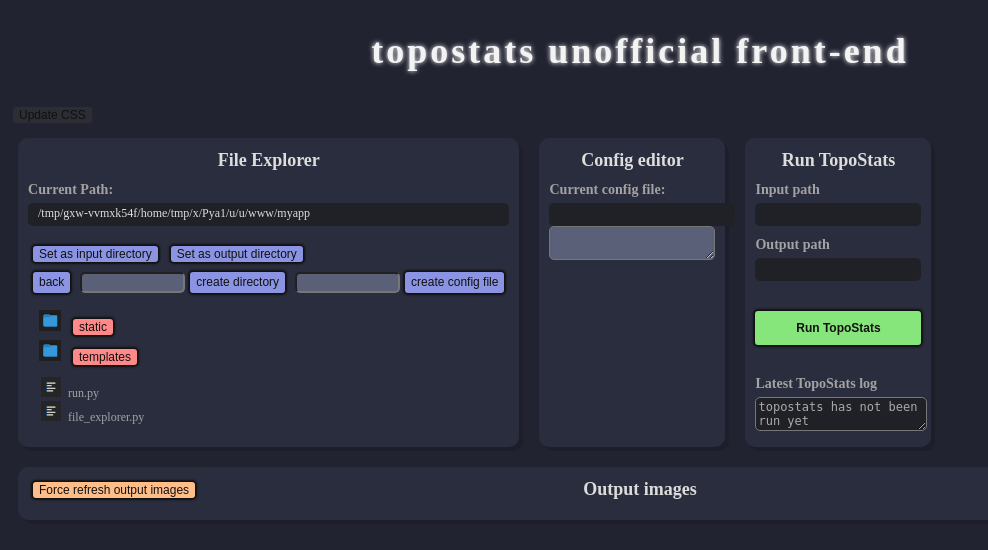
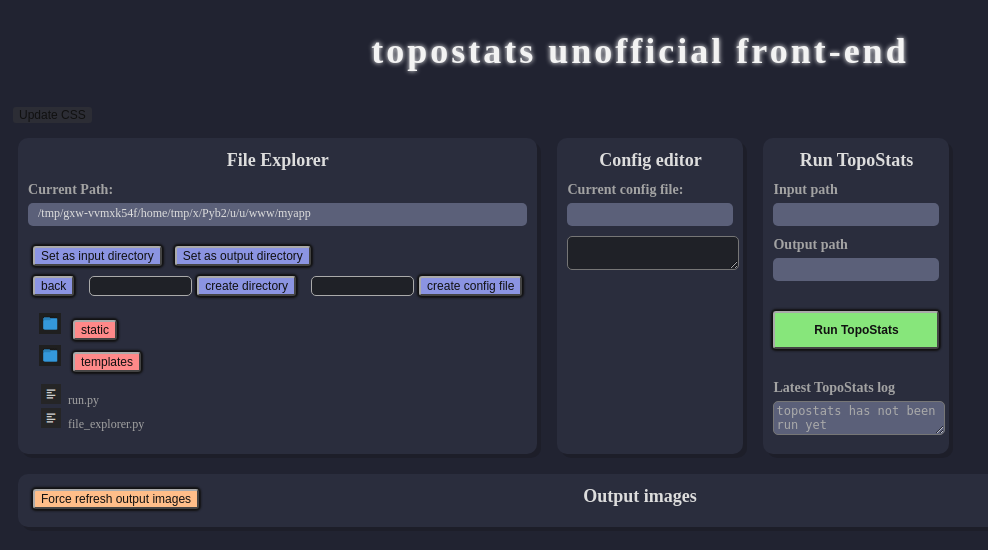
Before and after one commit to SylviaWhittle/flask-file-explorer, a Flask app: page / in a window 1280 px wide. Shown: the top 550 px of the page, without its empty margins (0-988 px from the left). Run offline with Flask 3, Linux system fonts and the light colour scheme; some libraries are stand-ins or nearby versions.

Commit message:
Edit button styles

```diff
--- a/myapp/static/style.css
+++ b/myapp/static/style.css
@@ -8,8 +8,8 @@
     --darker: #111;
     --background-col: #212331;
     --content-block-col: #2a2d3d;
-    --output-colour: #1f2127;
-    --input-colour: #5b6079;
+    --output-colour: #5b6079;
+    --input-colour: #1f2127;
     --input-text-colour: #ddd;
     --colour1: #d19999;
     --colour12: #ffcbcb;
@@ -70,7 +70,11 @@ button {
     background-color: var(--colour-b6);
     color: var(--darker);
     /* border: 1px solid; */
-    border: none;
+    border-top: 0px;
+    border-left: 2px solid var(--dim);
+    border-top: 2px solid var(--dim);
+    border-bottom: 2px solid var(--dark);
+    border-right: 2px solid var(--dark);
     margin: 5px;
     box-shadow: 0px 0px 2px 2px var(--darker);
     border-radius: 3px;
@@ -102,7 +106,8 @@ input {
     background-color: var(--input-colour);
     color: var(--input-text-colour);
     border-radius: 5px;
-    margin: 5px 0px 5px 5px;
+    margin: 5px 0px 5px 10px;
+    border: 1px solid var(--dim);
 }
 
 figure {
@@ -145,10 +150,15 @@ figure {
 .update-css-btn {
     background-color: var(--colour-dev-0);
     box-shadow: none;
+    border-top: none;
+    border-bottom: none;
+    border-left: none;
+    border-right: none;
 }
 
 .update-css-btn:hover {
     background-color: var(--colour-dev-0);
+
 }
 
 .directory-buttons {
@@ -234,7 +244,7 @@ figure {
 
 .image-grid-item:hover {
     box-shadow: rgba(2, 8, 20, 0.1) 0px, 0.35em, 1.175em, rgba(2, 8, 20, 0.08) 0px, 1.175em, 0.5em;
-    transform: translateY(-3px) scale(1.1);
+    transform: translateY(-3px) scale(2);
 }
 
 .image-grid-container {
@@ -254,8 +264,11 @@ figure {
     min-width: 100%;
 }
 
-#current-config-file {
+#config-file-editor {
+    margin: 10px 0px 0px 0px;
     color: var(--colour-b3);
+    min-width: 100%;
     width: 100%;
-    min-width: 100%;
+    bottom: 0;
+    resize: both;
 }
```
